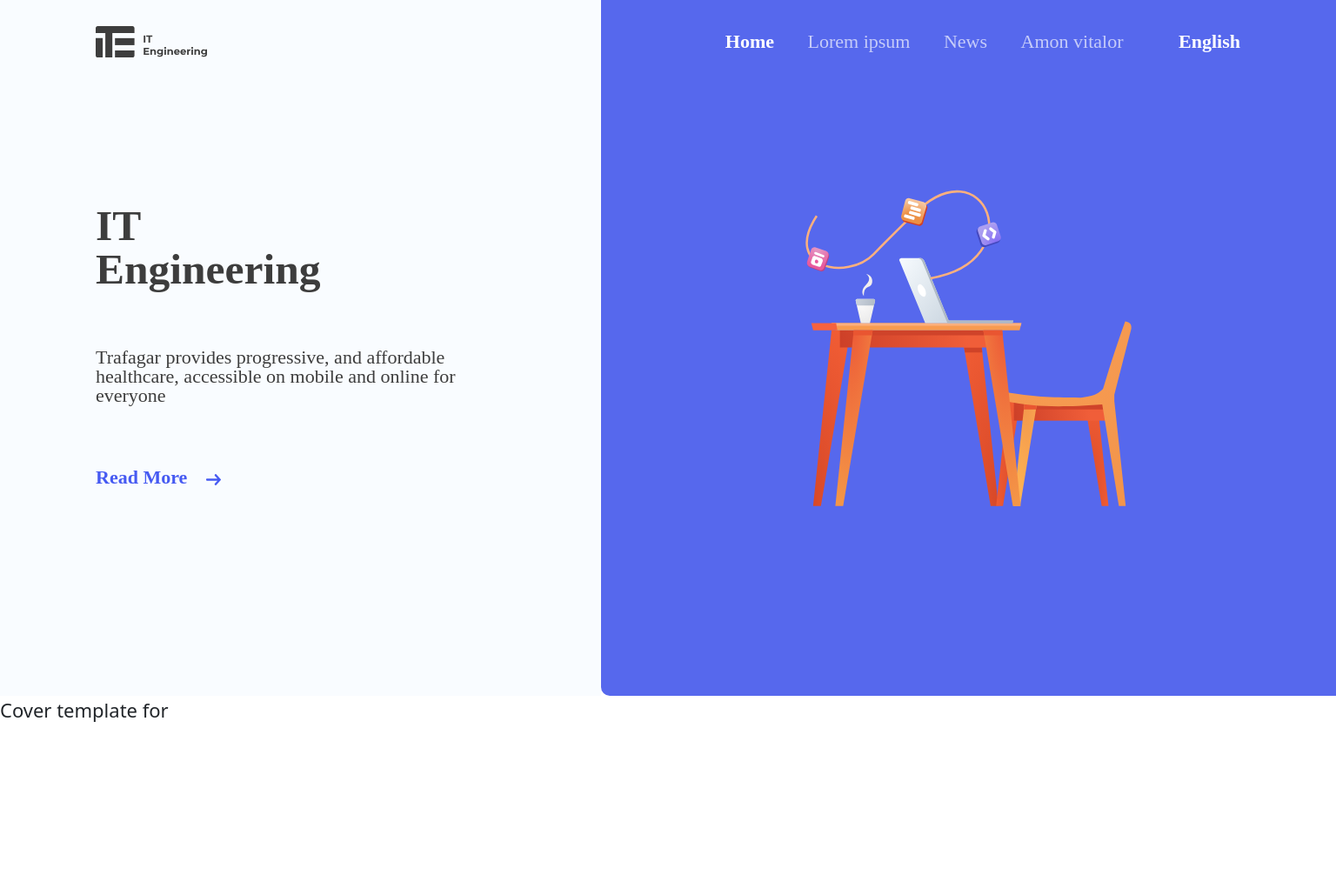
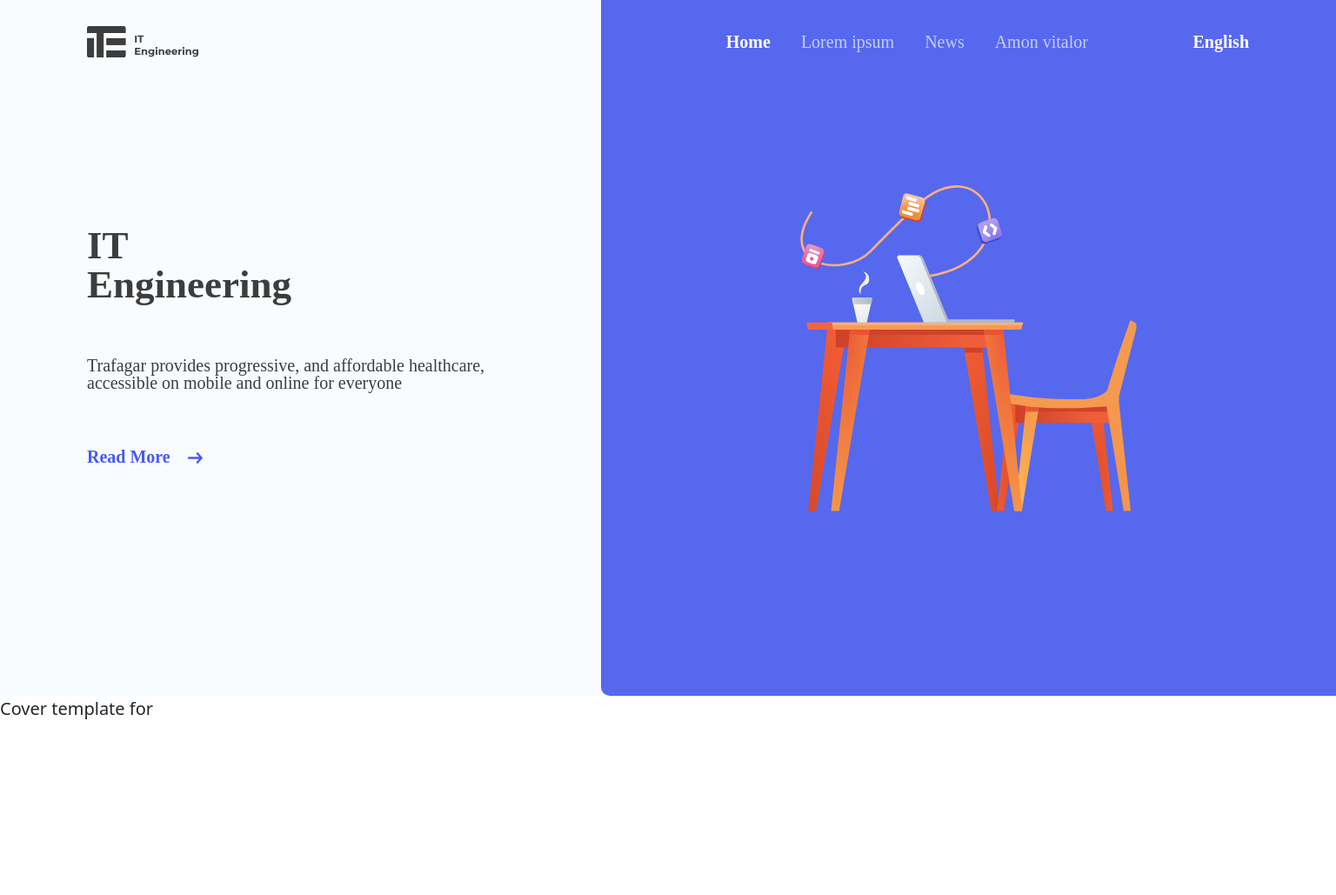
Before and after one commit to progiri/aiu_site, a Django app: page / in a window 1536 px wide. Shown: the top 1029 px of the page at 87% size. Run offline with Django 3.2, Linux system fonts and the light colour scheme.

Commit message:
change html size rule

```diff
--- a/static/css/base.css
+++ b/static/css/base.css
@@ -37,6 +37,11 @@
 }
 @media screen and (min-width: 1400px) {
   html {
+    font-size: 20px;
+  }
+}
+@media screen and (min-width: 1800px) {
+  html {
     font-size: 22px;
   }
 }
```
